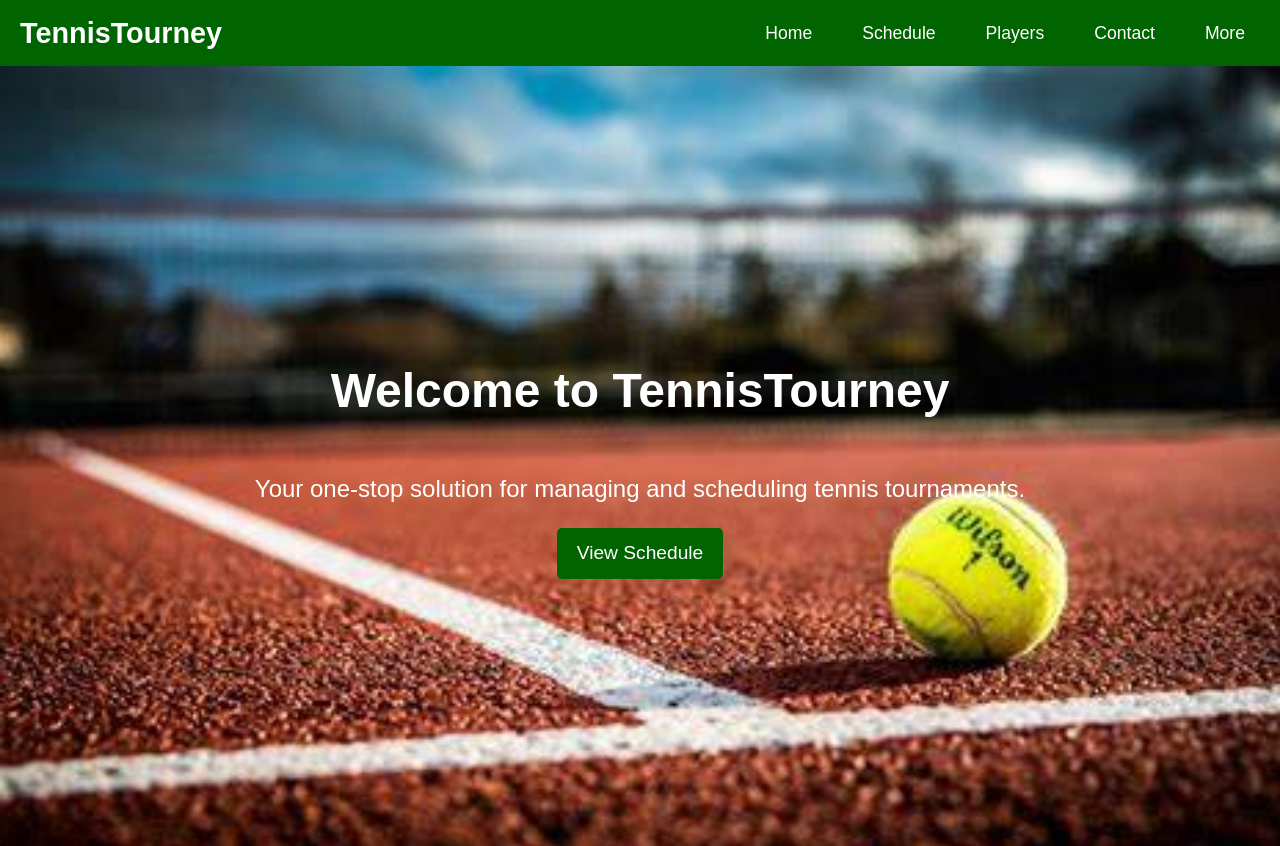
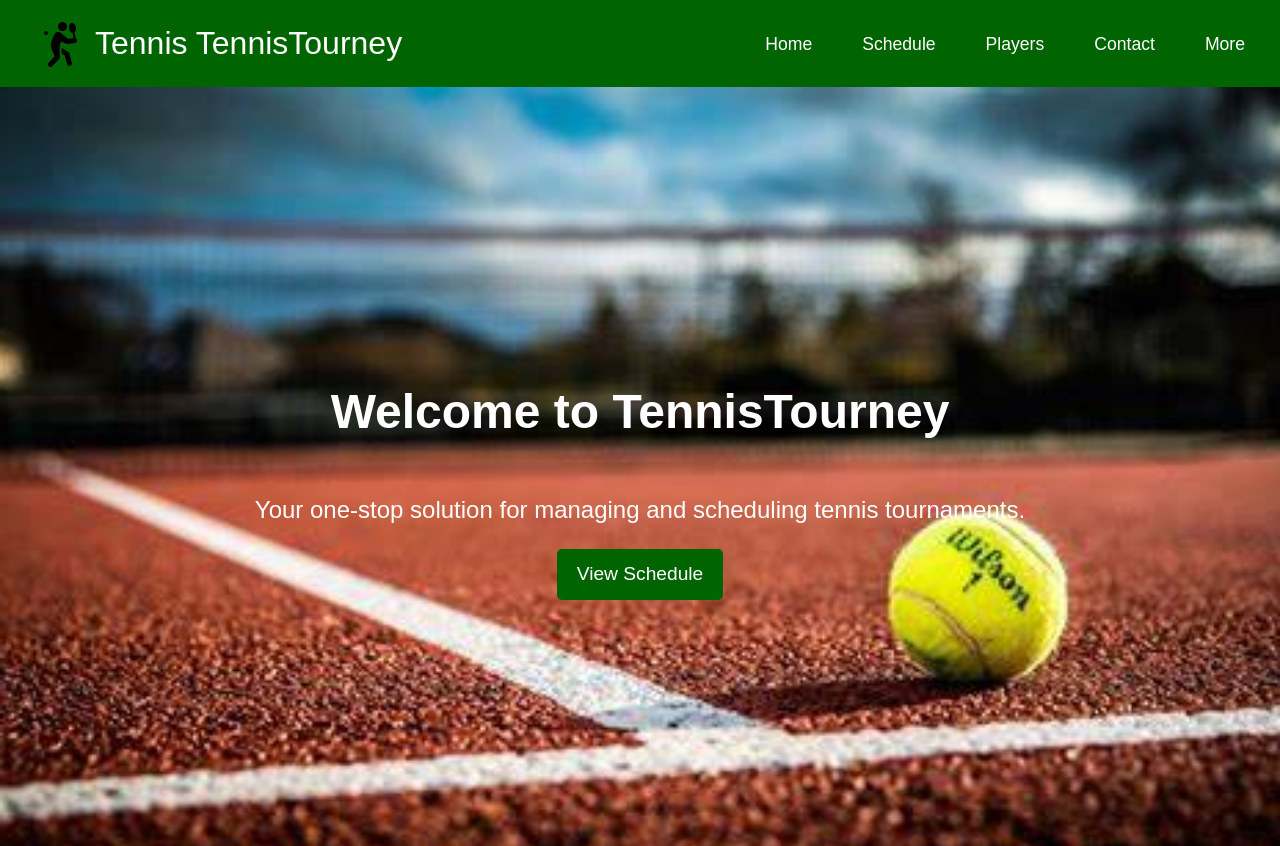
Before and after one commit to ArtisKingGit/Dad-s-web, a plain HTML site: page index.html in a window 1280 px wide. Shown: the top 846 px of the page. Drawn offline with Linux system fonts and the light colour scheme.

Commit message:
13:24 - 23/8/24

```diff
--- a/index.css
+++ b/index.css
@@ -27,9 +27,27 @@ nav {
     padding: 10px 20px;
 }
 
-nav .logo h1 {
+nav .logo a {
     margin: 0;
     font-size: 1.8rem;
+}
+
+nav .logo a:hover,
+nav .logo a .dropbtn:hover {
+    background: rgba(255, 255, 255, 0.2);
+    border-radius: 5px;
+}
+
+nav .logo a:link {
+    color: #fff;
+}
+
+nav .logo a {
+    color: #fff;
+    text-decoration: none;
+    font-size: 2rem;
+    padding: 8px 15px;
+    transition: background 0.3s;
 }
 
 nav ul {
--- a/index.html
+++ b/index.html
@@ -10,7 +10,11 @@
     <header>
         <nav>
             <div class="logo">
-                <h1>TennisTourney</h1>
+                <a href="#" style="display: flex; align-items: center;">
+                    <img src="tennis_man.png" alt="Tennis man preparing to swing racket" style="margin-right: 10px;">
+                    Tennis TennisTourney
+                 </a>
+
             </div>
             <ul class="nav-links">
                 <li><a href="#home">Home</a></li>
```
Also changed, not shown: magazines.css (added), magazines.html (added), tennis_man.png (added).
